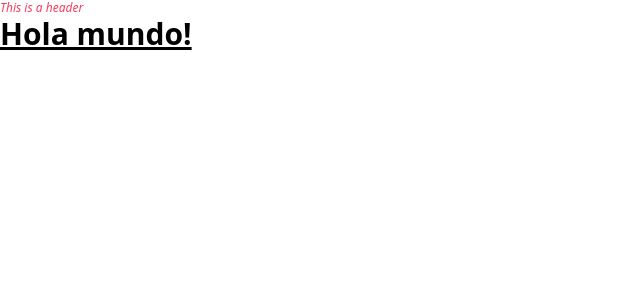
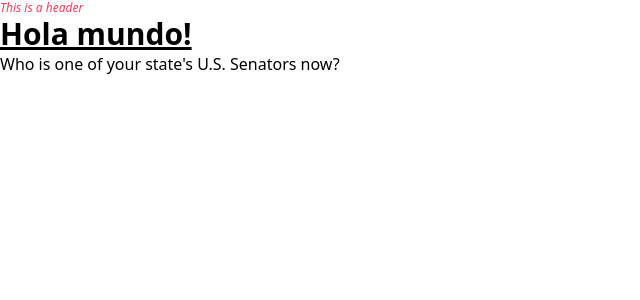
Before and after one commit to realluissamboy/ai-immigration, a React (Create React App) app: page / in a window 1280 px wide. Shown: the top 300 px of the page, without its empty margins (0-640 px from the left). Built offline with nearby package versions, Linux system fonts and the light colour scheme.

Commit message:
Got random question to appear

```diff
--- a/src/App.tsx
+++ b/src/App.tsx
@@ -1,11 +1,15 @@
 import './App.css'
 import Header from './components/header'
+import Questions from './components/questions'
 
 export default function App() {
   return (
     <div>
       <Header />
       <h1 className="text-3xl font-bold underline">Hola mundo!</h1>
+      <p>
+        <Questions />
+      </p>
     </div>
   )
 }
--- a/src/components/questions.tsx
+++ b/src/components/questions.tsx
@@ -1,7 +1,17 @@
-export default function Header() {
+import { useState, useEffect } from 'react'
+import civicsQuestions from '../data/questions'
+
+export default function Questions() {
+  const [currentQuestion, setCurrentQuestion] = useState<string>('The current question is...')
+
+  useEffect(() => {
+    const randomIndex = Math.floor(Math.random() * civicsQuestions.length)
+    setCurrentQuestion(civicsQuestions[randomIndex].question)
+  }, [])
+
   return (
     <div>
-      <h1 className="text-rose-500 text-xs italic	">This is a header</h1>
+      <p>{currentQuestion}</p>
     </div>
   )
 }
```
